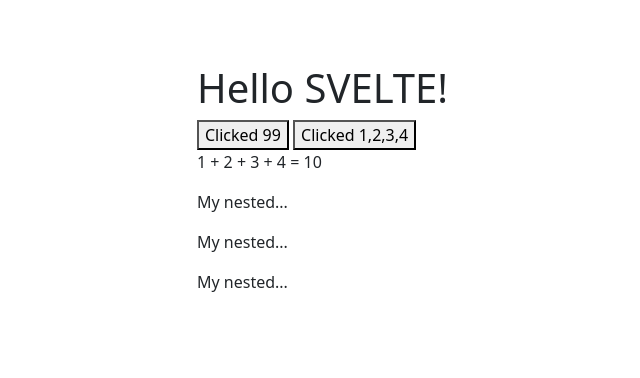
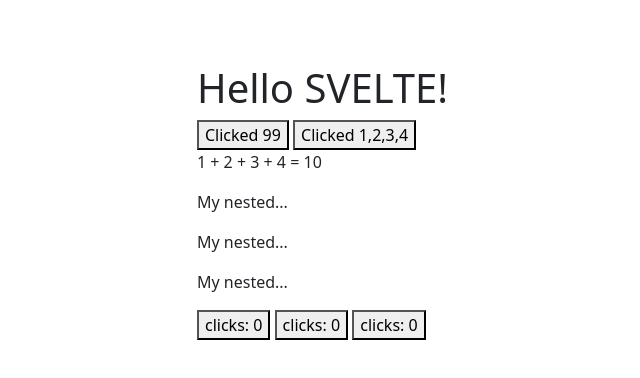
Before and after one commit to IgorOffline/beyond-runes, a SvelteKit app in the folder first/: page / in a window 1280 px wide. Shown: the top 378 px of the page, without its empty margins (59-699 px from the left). Built offline with nearby package versions, Linux system fonts and the light colour scheme.

Commit message:
Svelte, first counter

```diff
--- /dev/null
+++ b/first/src/lib/FirstCounter.svelte
@@ -0,0 +1,7 @@
+<script>
+	import { counter as myCounter } from './my-first-counter.svelte.js';
+</script>
+
+<button onclick={() => (myCounter.count += 1)}>
+	clicks: {myCounter.count}
+</button>
--- /dev/null
+++ b/first/src/lib/my-first-counter.svelte.js
@@ -0,0 +1,3 @@
+export const counter = $state({
+	count: 0
+});
--- a/first/src/routes/+page.svelte
+++ b/first/src/routes/+page.svelte
@@ -1,5 +1,6 @@
 <script lang="ts">
 	import Nested from '$lib/Nested.svelte';
+	import FirstCounter from '$lib/FirstCounter.svelte';
 	let name = 'Svelte';
 	let count = $state(99);
 	function increment() {
@@ -9,8 +10,12 @@
 	function addNumber() {
 		//numbers[numbers.length] = numbers.length + 1;
 		numbers.push(numbers.length + 1);
+		//console.log($state.snapshot(numbers));
 	}
 	let total = $derived(numbers.reduce((t, n) => t + n, 0));
+	$inspect(numbers).with((inspected) =>
+		console.log(`inspected= ${inspected}, numbers= ${numbers}`)
+	);
 </script>
 
 <h1>Hello {name.toUpperCase()}!</h1>
@@ -24,3 +29,6 @@
 <Nested />
 <Nested />
 <Nested />
+<FirstCounter />
+<FirstCounter />
+<FirstCounter />
```
